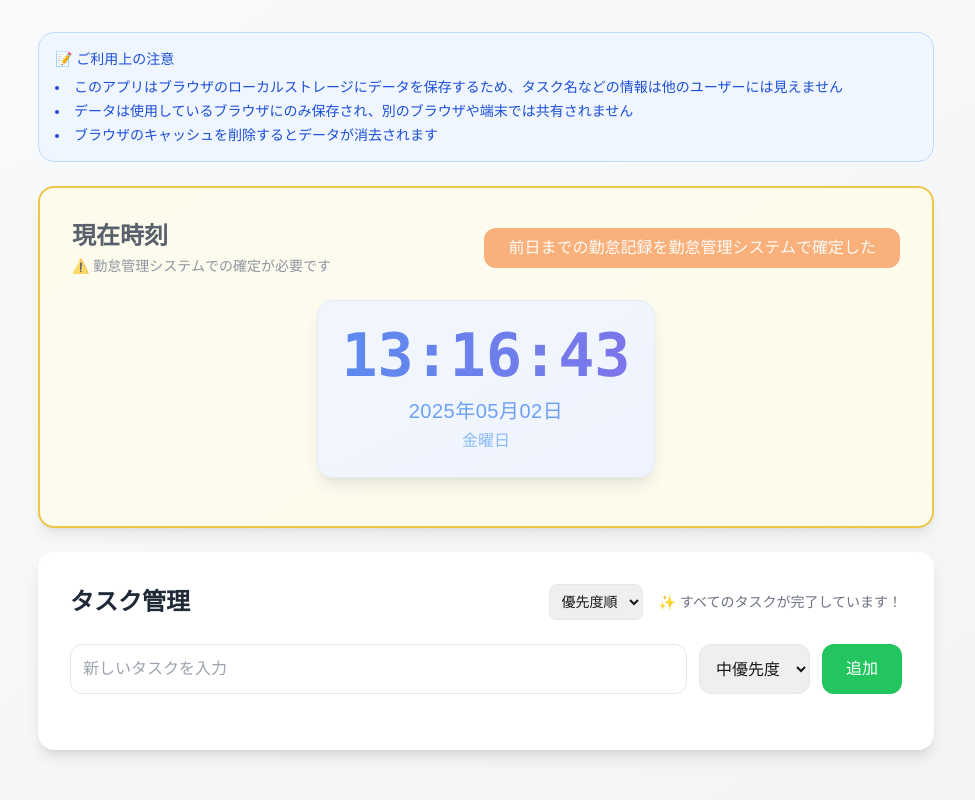
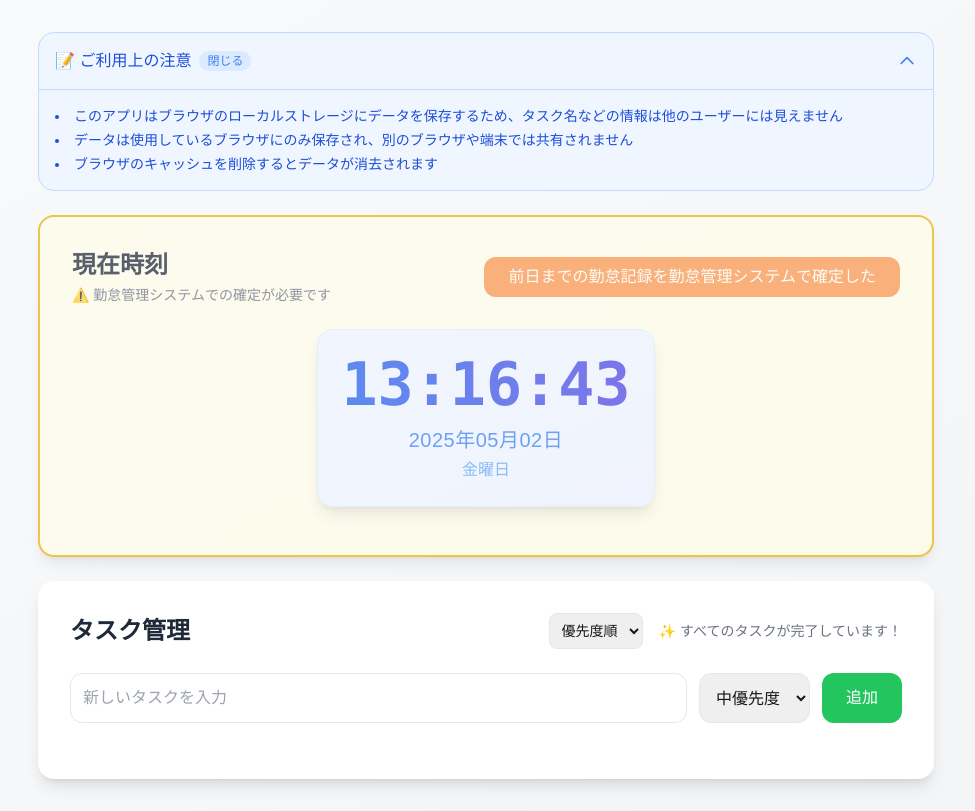
Before and after one commit to kuuchan-code/kinmu-navigator, a Next.js app: page / in a window 1280 px wide. Shown: the whole page, without its empty margins (154-1129 px from the left). Built offline with nearby package versions, Linux system fonts and the light colour scheme.

Commit message:
feat: 注意事項を折りたたみ可能に変更

```diff
--- a/src/app/page.tsx
+++ b/src/app/page.tsx
@@ -33,6 +33,7 @@ export default function Home() {
   const [quittingTime, setQuittingTime] = useState<QuittingTime>({ hour: 17, minute: 30 });
   const [isEditingQuittingTime, setIsEditingQuittingTime] = useState(false);
   const [tempQuittingTime, setTempQuittingTime] = useState<QuittingTime>({ hour: 17, minute: 30 });
+  const [isNoticeOpen, setIsNoticeOpen] = useState(true);
 
   // マウント時にクライアントサイドであることを確認
   useEffect(() => {
@@ -189,13 +190,35 @@ export default function Home() {
     <main className="min-h-screen p-4 sm:p-8 bg-gradient-to-br from-gray-50 to-gray-100">
       <div className="max-w-4xl mx-auto space-y-6">
         {/* 注意事項 */}
-        <div className="bg-blue-50 border border-blue-200 rounded-2xl p-4 text-sm text-blue-700">
-          <p className="font-medium mb-2">📝 ご利用上の注意</p>
-          <ul className="list-disc list-inside space-y-1">
-            <li>このアプリはブラウザのローカルストレージにデータを保存するため、タスク名などの情報は他のユーザーには見えません</li>
-            <li>データは使用しているブラウザにのみ保存され、別のブラウザや端末では共有されません</li>
-            <li>ブラウザのキャッシュを削除するとデータが消去されます</li>
-          </ul>
+        <div className="bg-blue-50 border border-blue-200 rounded-2xl overflow-hidden">
+          <button
+            onClick={() => setIsNoticeOpen(!isNoticeOpen)}
+            className="w-full p-4 text-left flex items-center justify-between hover:bg-blue-100 transition-colors"
+          >
+            <div className="flex items-center gap-2">
+              <span className="text-blue-700 font-medium">📝 ご利用上の注意</span>
+              <span className="text-xs text-blue-500 bg-blue-100 px-2 py-0.5 rounded-full">
+                {isNoticeOpen ? '閉じる' : '開く'}
+              </span>
+            </div>
+            <svg
+              className={`w-5 h-5 text-blue-500 transition-transform ${isNoticeOpen ? 'rotate-180' : ''}`}
+              fill="none"
+              stroke="currentColor"
+              viewBox="0 0 24 24"
+            >
+              <path strokeLinecap="round" strokeLinejoin="round" strokeWidth={2} d="M19 9l-7 7-7-7" />
+            </svg>
+          </button>
+          {isNoticeOpen && (
+            <div className="p-4 text-sm text-blue-700 border-t border-blue-200">
+              <ul className="list-disc list-inside space-y-1">
+                <li>このアプリはブラウザのローカルストレージにデータを保存するため、タスク名などの情報は他のユーザーには見えません</li>
+                <li>データは使用しているブラウザにのみ保存され、別のブラウザや端末では共有されません</li>
+                <li>ブラウザのキャッシュを削除するとデータが消去されます</li>
+              </ul>
+            </div>
+          )}
         </div>
 
         {/* 時刻表示 */}
```
